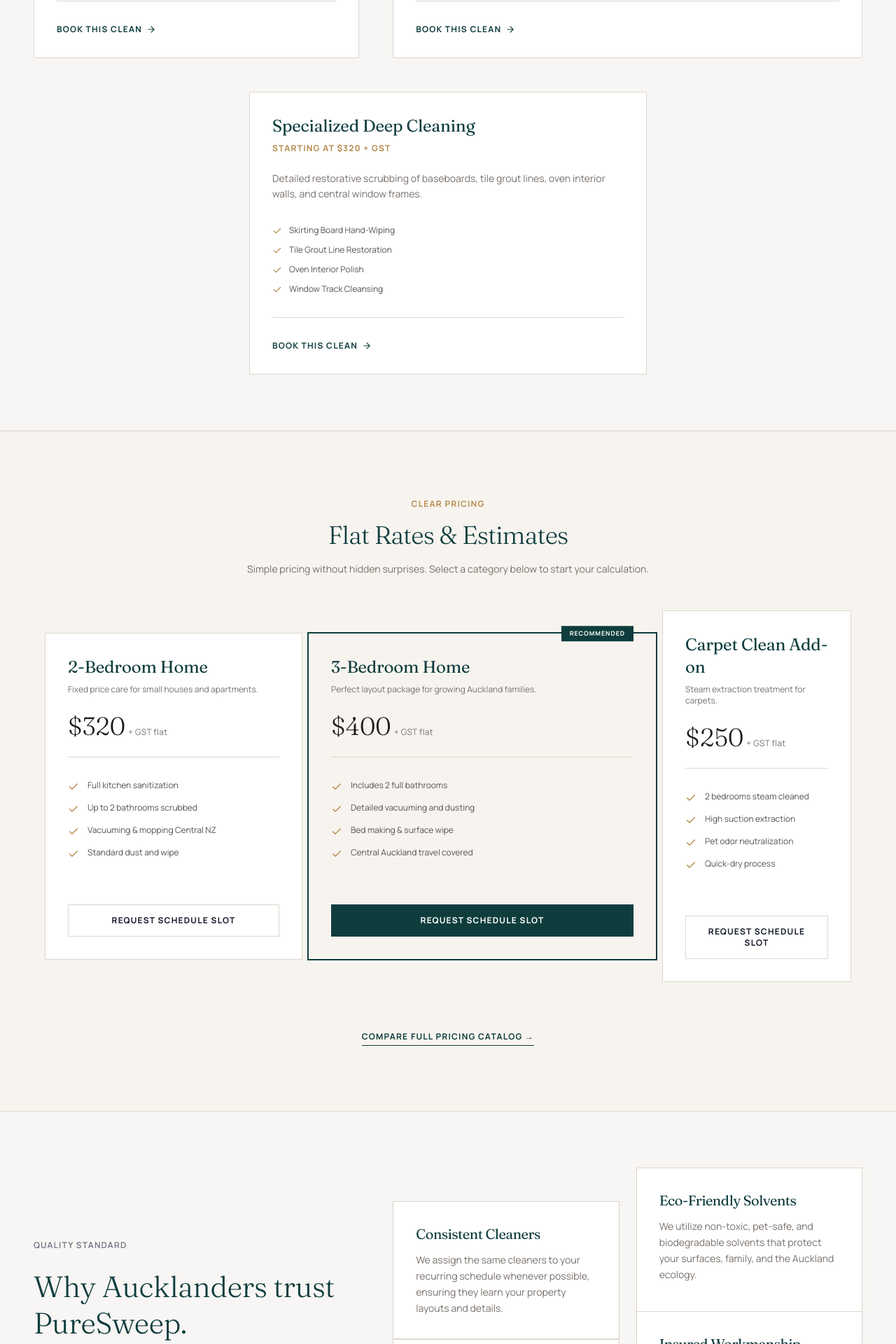
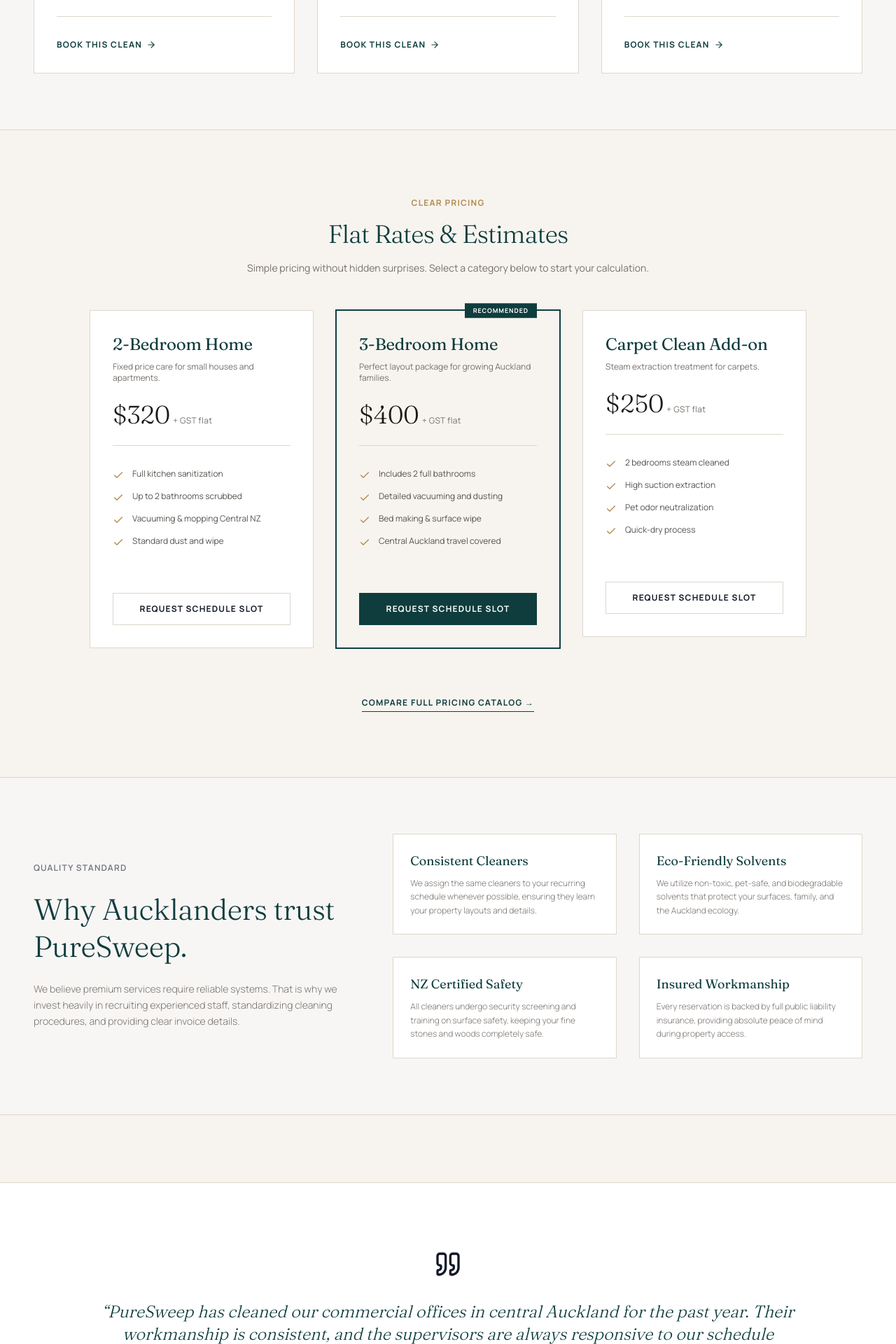
Before and after one commit to WalnutBarrel/pure-sweep, a Next.js app: page / in a window 1280 px wide. Shown: the part 2080-4000 px from the top of the page at 70% size. Built offline with nearby package versions, Linux system fonts and the light colour scheme; no server answers; the database is empty.

Commit message:
feat: implement homepage layout with dynamic SEO metadata and structured business data

```diff
--- a/src/app/(public)/page.tsx
+++ b/src/app/(public)/page.tsx
@@ -131,8 +131,7 @@
               </Link>
             </div>
 
-            <div className="grid grid-cols-1 md:grid-cols-2 lg:grid-cols-12 gap-8 lg:gap-12 mt-12">
-              <FadeIn delay={0.1} className="lg:col-span-5 flex flex-col">
+            <StaggerGroup className="grid grid-cols-1 md:grid-cols-3 gap-8">
               <ServiceCard
                 title="Residential Cleaning"
                 slug="residential-cleaning"
@@ -140,8 +139,6 @@
                 description="A refined home clean including detailed kitchen sanitization, vacuuming, mopping, dusting, and linen straightening."
                 features={["Kitchen Counter Polishing", "Bathrooms & Toilet Scrubbing", "Dusting & Cobweb Sweeping", "Floor Mopping & Vacuuming"]}
               />
-              </FadeIn>
-              <FadeIn delay={0.2} className="lg:col-span-7 flex flex-col">
               <ServiceCard
                 title="Commercial Cleaning"
                 slug="commercial-cleaning"
@@ -149,8 +146,6 @@
                 description="Hygienic workspace maintenance for boardrooms, shared desks, staff kitchens, and reception spaces in corporate offices."
                 features={["Desk Sanitation", "Staff Kitchen Deep Cleaning", "Boardroom Upkeep", "Rubbish & Recycle Disposal"]}
               />
-              </FadeIn>
-              <FadeIn delay={0.3} className="lg:col-span-6 lg:col-start-4 flex flex-col">
               <ServiceCard
                 title="Specialized Deep Cleaning"
                 slug="deep-cleaning"
@@ -158,8 +153,7 @@
                 description="Detailed restorative scrubbing of baseboards, tile grout lines, oven interior walls, and central window frames."
                 features={["Skirting Board Hand-Wiping", "Tile Grout Line Restoration", "Oven Interior Polish", "Window Track Cleansing"]}
               />
-              </FadeIn>
-            </div>
+            </StaggerGroup>
           </Container>
         </MotionSection>
 
@@ -175,8 +169,7 @@
               />
             </div>
 
-            <div className="grid grid-cols-1 lg:grid-cols-12 gap-8 lg:gap-6 max-w-6xl mx-auto items-center mt-12">
-              <FadeIn delay={0.1} className="lg:col-span-4">
+            <StaggerGroup className="grid grid-cols-1 md:grid-cols-3 gap-8 max-w-5xl mx-auto">
               <PricingCard
                 title="2-Bedroom Home"
                 price="$320"
@@ -190,8 +183,6 @@
                   "Standard dust and wipe",
                 ]}
               />
-              </FadeIn>
-              <FadeIn delay={0.2} className="lg:col-span-5 relative z-10 lg:-mx-4">
               <PricingCard
                 title="3-Bedroom Home"
                 price="$400"
@@ -206,8 +197,6 @@
                   "Central Auckland travel covered",
                 ]}
               />
-              </FadeIn>
-              <FadeIn delay={0.3} className="lg:col-span-3">
               <PricingCard
                 title="Carpet Clean Add-on"
                 price="$250"
@@ -221,8 +210,7 @@
                   "Quick-dry process",
                 ]}
               />
-              </FadeIn>
-            </div>
+            </StaggerGroup>
 
             <div className="text-center pt-4">
               <Link href="/pricing" className="text-xs font-bold uppercase tracking-widest text-primary border-b border-primary hover:text-accent hover:border-accent pb-1 transition-colors">
@@ -246,32 +234,32 @@
                 </p>
               </div>
 
-              <div className="lg:col-span-7 grid grid-cols-1 md:grid-cols-2 gap-6 relative">
-                <FadeIn delay={0.1} className="space-y-3 p-8 bg-surface shadow-sm border border-border/40 md:mt-12 transition-all duration-300 hover:shadow-md hover:-translate-y-1">
-                  <span className="font-serif text-xl text-primary tracking-tight">Consistent Cleaners</span>
-                  <p className="text-sm text-stone-500 leading-relaxed min-h-[4rem]">
+              <StaggerGroup className="lg:col-span-7 grid grid-cols-1 md:grid-cols-2 gap-8">
+                <div className="space-y-2 border border-border p-6 bg-surface">
+                  <span className="font-serif text-lg text-primary">Consistent Cleaners</span>
+                  <p className="text-xs text-stone-500 leading-relaxed font-light">
                     We assign the same cleaners to your recurring schedule whenever possible, ensuring they learn your property layouts and details.
                   </p>
-                </FadeIn>
-                <FadeIn delay={0.2} className="space-y-3 p-8 bg-surface shadow-sm border border-border/40 transition-all duration-300 hover:shadow-md hover:-translate-y-1">
-                  <span className="font-serif text-xl text-primary tracking-tight">Eco-Friendly Solvents</span>
-                  <p className="text-sm text-stone-500 leading-relaxed min-h-[4rem]">
+                </div>
+                <div className="space-y-2 border border-border p-6 bg-surface">
+                  <span className="font-serif text-lg text-primary">Eco-Friendly Solvents</span>
+                  <p className="text-xs text-stone-500 leading-relaxed font-light">
                     We utilize non-toxic, pet-safe, and biodegradable solvents that protect your surfaces, family, and the Auckland ecology.
                   </p>
-                </FadeIn>
-                <FadeIn delay={0.3} className="space-y-3 p-8 bg-surface shadow-sm border border-border/40 md:-mt-6 transition-all duration-300 hover:shadow-md hover:-translate-y-1">
-                  <span className="font-serif text-xl text-primary tracking-tight">NZ Certified Safety</span>
-                  <p className="text-sm text-stone-500 leading-relaxed min-h-[4rem]">
+                </div>
+                <div className="space-y-2 border border-border p-6 bg-surface">
+                  <span className="font-serif text-lg text-primary">NZ Certified Safety</span>
+                  <p className="text-xs text-stone-500 leading-relaxed font-light">
                     All cleaners undergo security screening and training on surface safety, keeping your fine stones and woods completely safe.
                   </p>
-                </FadeIn>
-                <FadeIn delay={0.4} className="space-y-3 p-8 bg-surface shadow-sm border border-border/40 md:-mt-16 transition-all duration-300 hover:shadow-md hover:-translate-y-1">
-                  <span className="font-serif text-xl text-primary tracking-tight">Insured Workmanship</span>
-                  <p className="text-sm text-stone-500 leading-relaxed min-h-[4rem]">
+                </div>
+                <div className="space-y-2 border border-border p-6 bg-surface">
+                  <span className="font-serif text-lg text-primary">Insured Workmanship</span>
+                  <p className="text-xs text-stone-500 leading-relaxed font-light">
                     Every reservation is backed by full public liability insurance, providing absolute peace of mind during property access.
                   </p>
-                </FadeIn>
                 </div>
+              </StaggerGroup>
             </div>
           </Container>
         </MotionSection>
```
Lines whose indentation alone changed are shown as unchanged.
